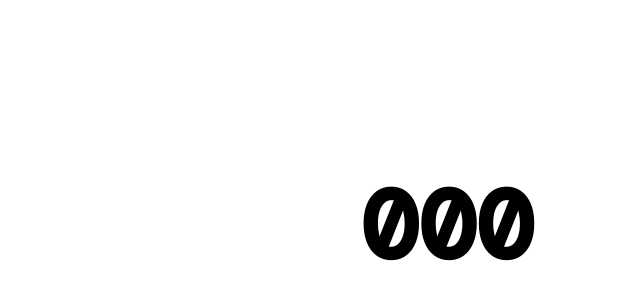
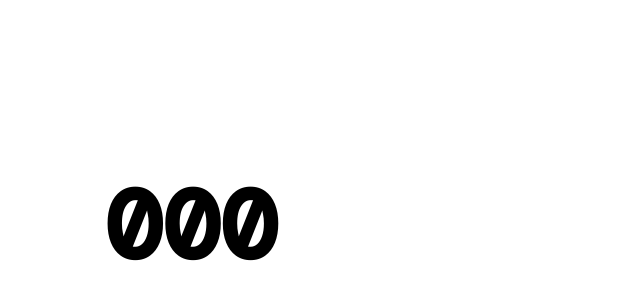
Before and after one commit to fraysdev/gsja.frays.dev, a SvelteKit app: page /lifekids in a window 1280 px wide. Shown: the part 174-474 px from the top of the page, without its empty margins (193-833 px from the left). Built offline with nearby package versions, Linux system fonts and the light colour scheme; a web font is replaced by a local one.

Commit message:
temp: temporary update for LK doorprize
Modify the size of doorprize width to allow PIP camera

```diff
--- a/src/routes/lifekids/+page.svelte
+++ b/src/routes/lifekids/+page.svelte
@@ -39,6 +39,7 @@
     background-size: cover;
     position: relative;
     height: 100vh;
+    width: 60vw;
 
     display: flex;
     flex-direction: column;
```
